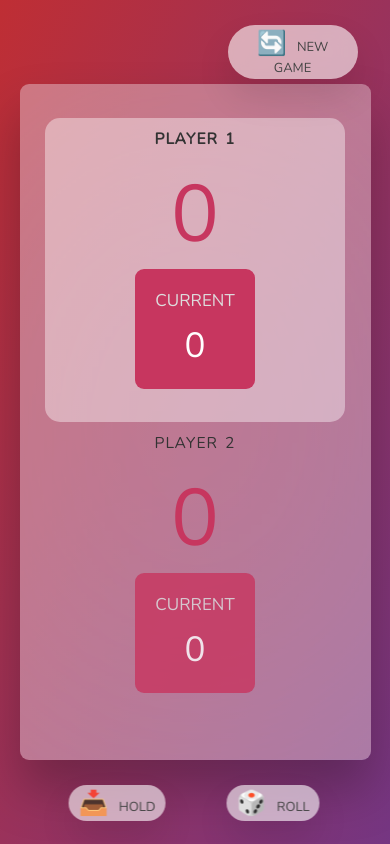
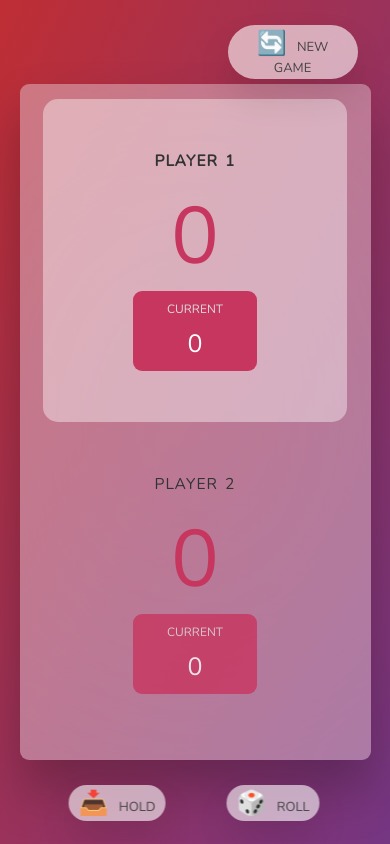
Before and after one commit to captv89/pig-game, a plain HTML site: page index.html in a window 390 px wide. Drawn offline with nearby package versions, Linux system fonts and the light colour scheme.

Commit message:
corrected responsiveness for shorter screens

```diff
--- a/style.css
+++ b/style.css
@@ -26,7 +26,7 @@ body {
 main {
   position: relative;
   width: 80%;
-  height: 60rem;
+  height: 90%;
   background-color: rgba(255, 255, 255, 0.35);
   backdrop-filter: blur(200px);
   filter: blur();
@@ -130,13 +130,13 @@ main {
 }
 
 .btn--new {
-  top: 8rem;
+  top: 10%;
 }
 .btn--roll {
-  top: 39.3rem;
+  top: 70%;
 }
 .btn--hold {
-  top: 46.1rem;
+  top: 80%;
 }
 
 .btn:active {
@@ -151,7 +151,7 @@ main {
 .dice {
   position: absolute;
   left: 50%;
-  top: 16.5rem;
+  top: 30%;
   transform: translateX(-50%);
   height: 10rem;
   box-shadow: 0 2rem 5rem rgba(0, 0, 0, 0.2);
@@ -186,27 +186,50 @@ main {
   flex-direction: column;
   align-items: center;
   justify-content: center;
+  padding: 1.5rem;
 }
 
 section{
-  max-width: 95%;
-  max-height: 45%;
+  width: 95%;
+  height: 30%;
+  align-items: center;
+  justify-content: center;
 }
 
-.current{
+.current {
+  background-color: #c7365f;
+  opacity: 0.8;
+  border-radius: 9px;
+  color: #fff;
   width: 100%;
+  height: 100%;
+  padding: 1rem;
+  text-align: center;
+  justify-content: center;
+  transition: all 0.75s;
+}
+
+.current-label {
+  text-transform: uppercase;
+  margin-bottom: 1rem;
+  font-size: 1.2rem;
+  color: #ddd;
+}
+
+.current-score {
+  font-size: 2.5rem;
 }
 
 .player {
   flex: 50%;
-  padding-top: 1rem;
   display: flex;
   flex-direction: column;
   align-items: center;
   transition: all 0.75s;
+  justify-content: center;
 }
 
-.player--active{
+.player--active, .player--winner {
   border-radius: 15px;
 }
 
```
